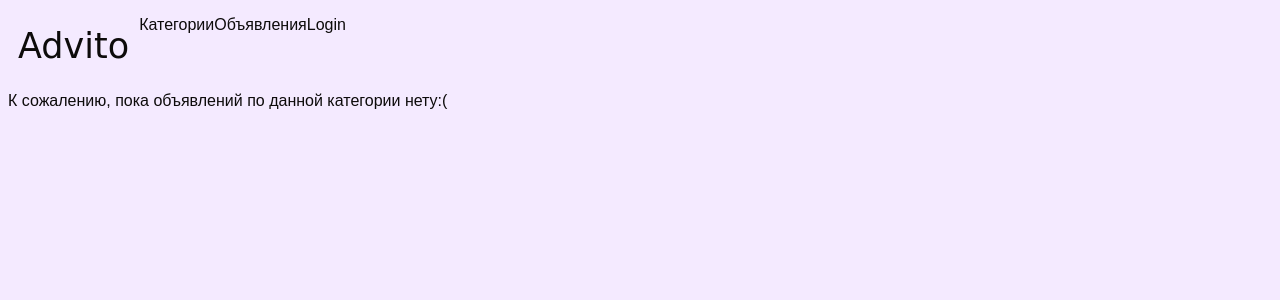
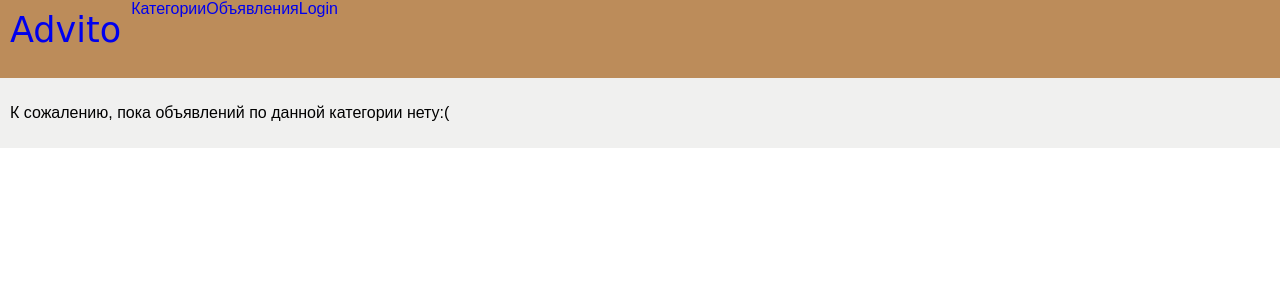
Before and after one commit to ElizavetaDyakova/dj, a Django app: template advito/templates/advito/cat_ord.html in a window 1280 px wide. Shown: the top 300 px of the page. Run offline with Django 3.2, Linux system fonts and the light colour scheme; the template is opened without the code that fills it, so the values that code supplies are empty.

Commit message:
Add files via upload

```diff
--- a/advito/static/advito/css/style.css
+++ b/advito/static/advito/css/style.css
@@ -1,25 +1,20 @@
 body{
-    background-color: #f4eaff;
     font-family: 'Montserrat', sans-serif;
-    color: #0d0b0b;
+    margin: 0;
+    padding: 0;
 }
 li{
     list-style-type: none;
 }
 a{
     text-decoration: none;
-    color: #0d0b0b;
+    /*color: #0d0b0b;*/
 }
 .name{
     font-family: 'Chilanka', cursive;
     font-size: 35px;
 }
-a:visited{
-    opacity: 70%;
-}
-main,
-header,
-footer{
+.container{
     max-width: 1400px;
     margin: 0 auto;
 }
@@ -29,6 +24,7 @@ footer{
 }
 ul{
     padding: 0;
+    margin: 0;
 }
 .post-set{
     display: flex;
@@ -38,5 +34,19 @@ ul{
     width: 20%;
 }
 .link-menu{
+    color: #E2E2E2;
+    margin: 10px;
+}
+.header-nav a:visited{
+    color: #E2E2E2;
+}
+header{
+    height: 78px;
+    background: #BC8C5A;
+}
+main{
+    background-color: #F0F0EF;
+    margin: 0;
     padding: 10px;
+    height: auto;
 }
```
